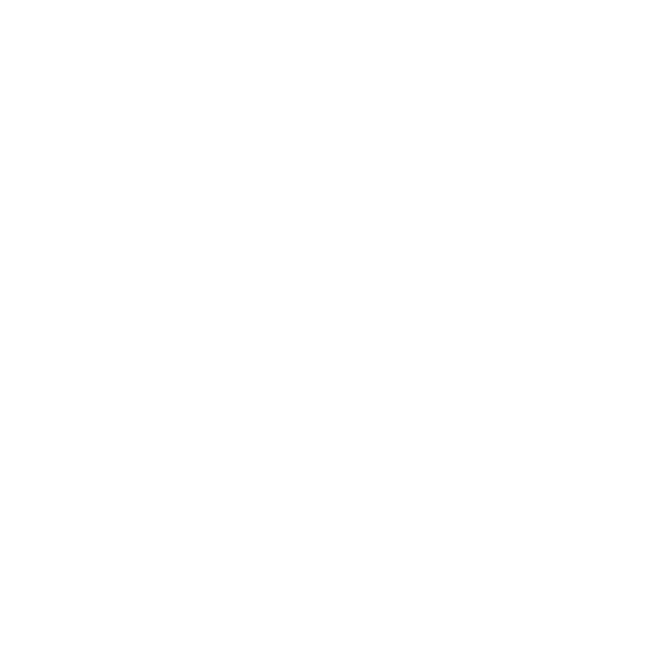
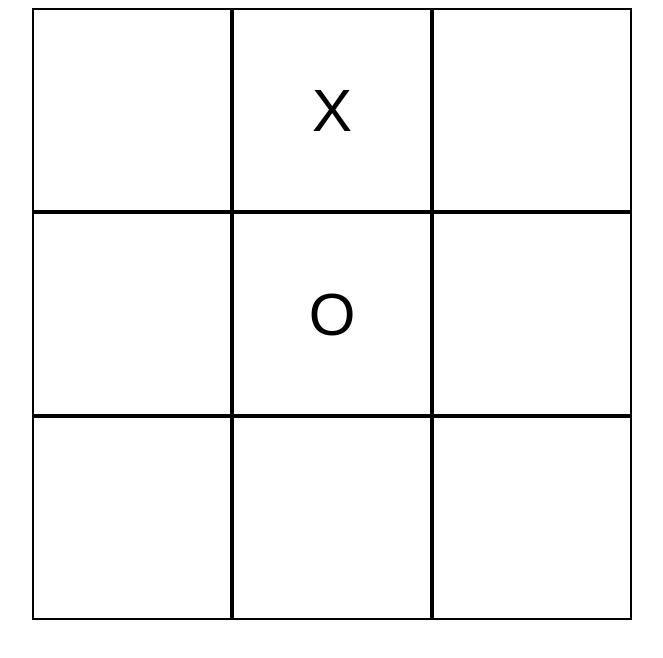
Before and after one commit to MichaelShawUK/tic-tac-toe, a plain HTML site: page index.html in a window 1280 px wide. Shown: the whole page, without its empty margins (308-971 px from the left). Drawn offline with Linux system fonts and the light colour scheme.

Commit message:
Allow use of gameBoard module

```diff
--- a/index.html
+++ b/index.html
@@ -9,6 +9,16 @@
   <script src="main.js" defer></script>
 </head>
 <body>
-
+  <div class="gameboard">
+    <div class="cell" data-index="0"></div>
+    <div class="cell" data-index="1"></div>
+    <div class="cell" data-index="2"></div>
+    <div class="cell" data-index="3"></div>
+    <div class="cell" data-index="4"></div>
+    <div class="cell" data-index="5"></div>
+    <div class="cell" data-index="6"></div>
+    <div class="cell" data-index="7"></div>
+    <div class="cell" data-index="8"></div>
+  </div>
 </body>
 </html>
--- a/main.js
+++ b/main.js
@@ -0,0 +1,31 @@
+const gameBoard = (() => {
+  const cells = Array.apply(null, {length: 9});
+
+  const isFree = (cell) => {
+    return Boolean(!cells[cell]);
+  }
+
+  const updateBoard = (cell, token) => {
+    if (isFree(cell)) {
+      cells[cell] = token;
+    }
+    render();
+  }
+
+  const render = () => {
+    const domCells = document.querySelectorAll('.cell');
+    for (let cell in cells) {
+      if (cells[cell]) {
+        domCells[cell].textContent = cells[cell];
+      }
+    }
+  }
+
+  return {updateBoard};
+})();
+
+gameBoard.updateBoard(1, 'X');
+gameBoard.updateBoard(4, 'O');
+
+// Make sure only 0-8 can be selected for cell
+// Make tokens O or X
--- a/styles.css
+++ b/styles.css
@@ -0,0 +1,27 @@
+:root {
+  --cell-size: 200px;
+}
+
+* {
+  font-family: Arial;
+}
+
+.gameboard {
+  display: grid;
+  grid-template-columns: repeat(3, var(--cell-size));
+  justify-content: center;
+}
+
+.cell {
+  border: 2px solid black;
+  height: var(--cell-size);
+
+  display: flex;
+  align-items: center;
+  justify-content: center;
+  font-size: 60px;
+}
+
+.cell:hover {
+  background: #ddd;
+}
```
